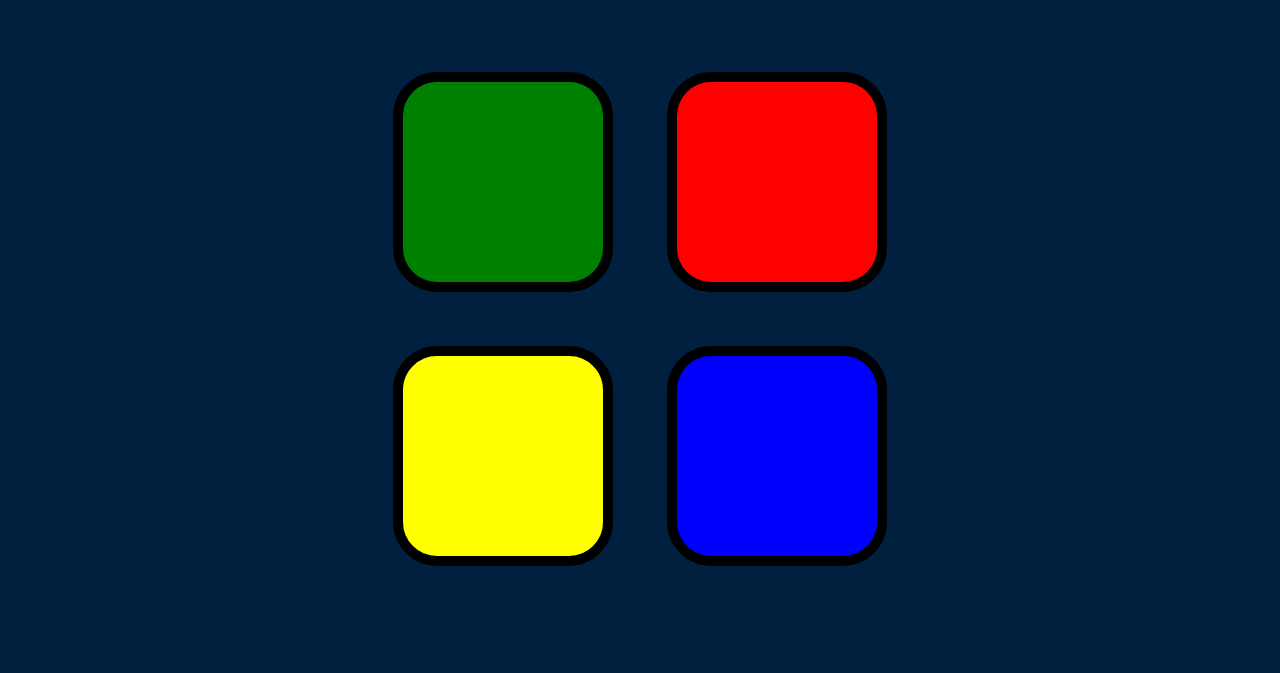
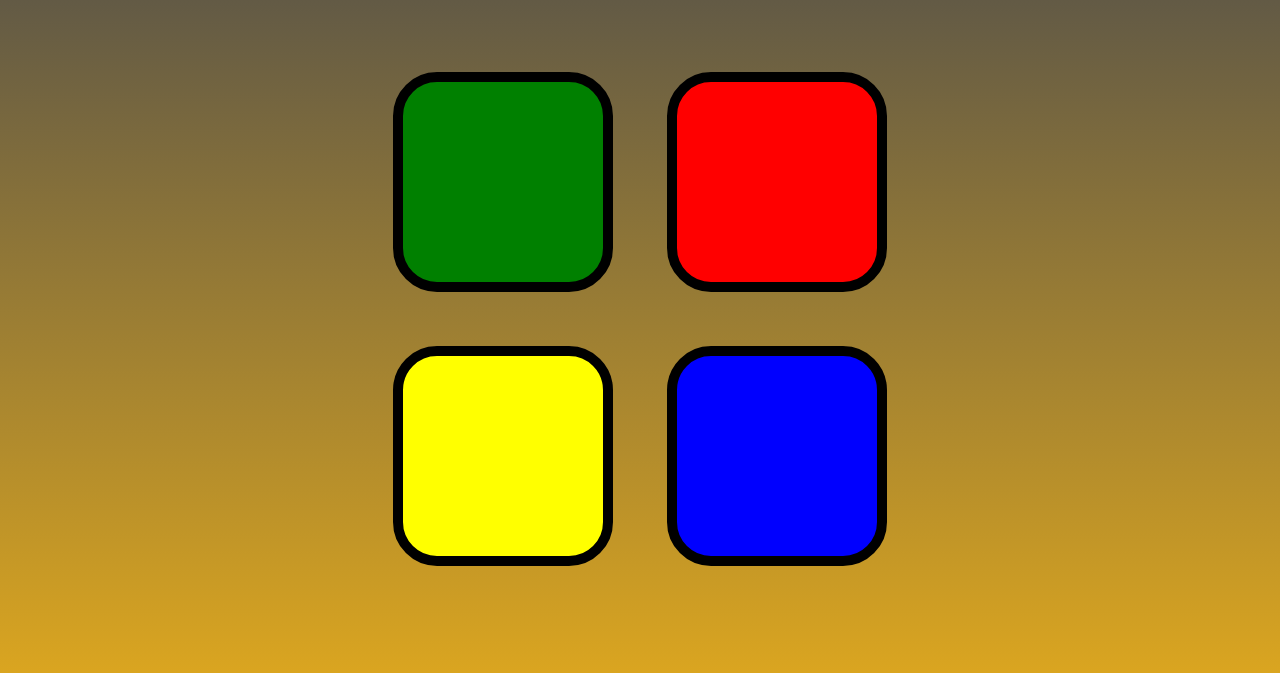
Before and after one commit to mattyob95/MemorizeGame, a plain HTML site: page index.html in a window 1280 px wide. Shown: the part 127-800 px from the top of the page. Drawn offline with nearby package versions, Linux system fonts and the light colour scheme.

Commit message:
Add files via upload

```diff
--- a/styles.css
+++ b/styles.css
@@ -1,6 +1,9 @@
 body {
   text-align: center;
   background-color: #011F3F;
+  background: linear-gradient(rgba(0,0,0,0.7), goldenrod);
+  background-repeat: no-repeat;
+  background-attachment: fixed;
 }
 
 #level-title {
```
